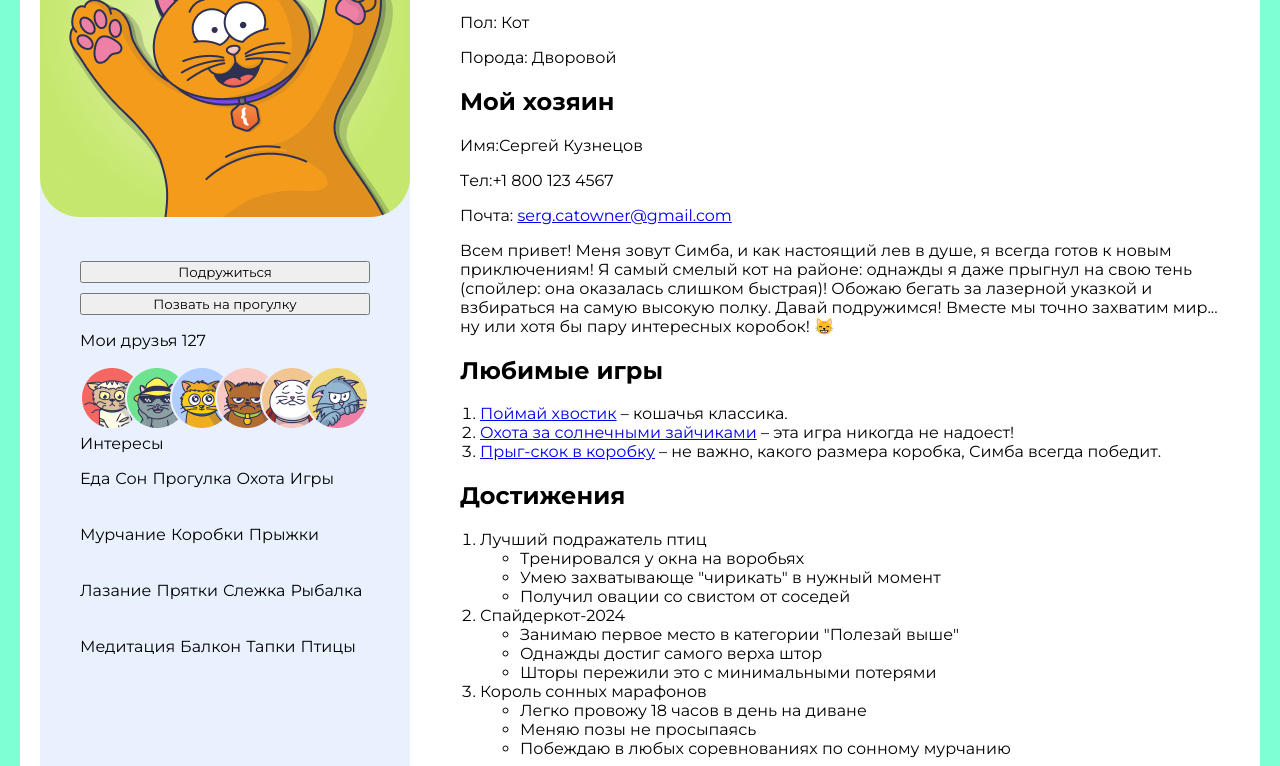
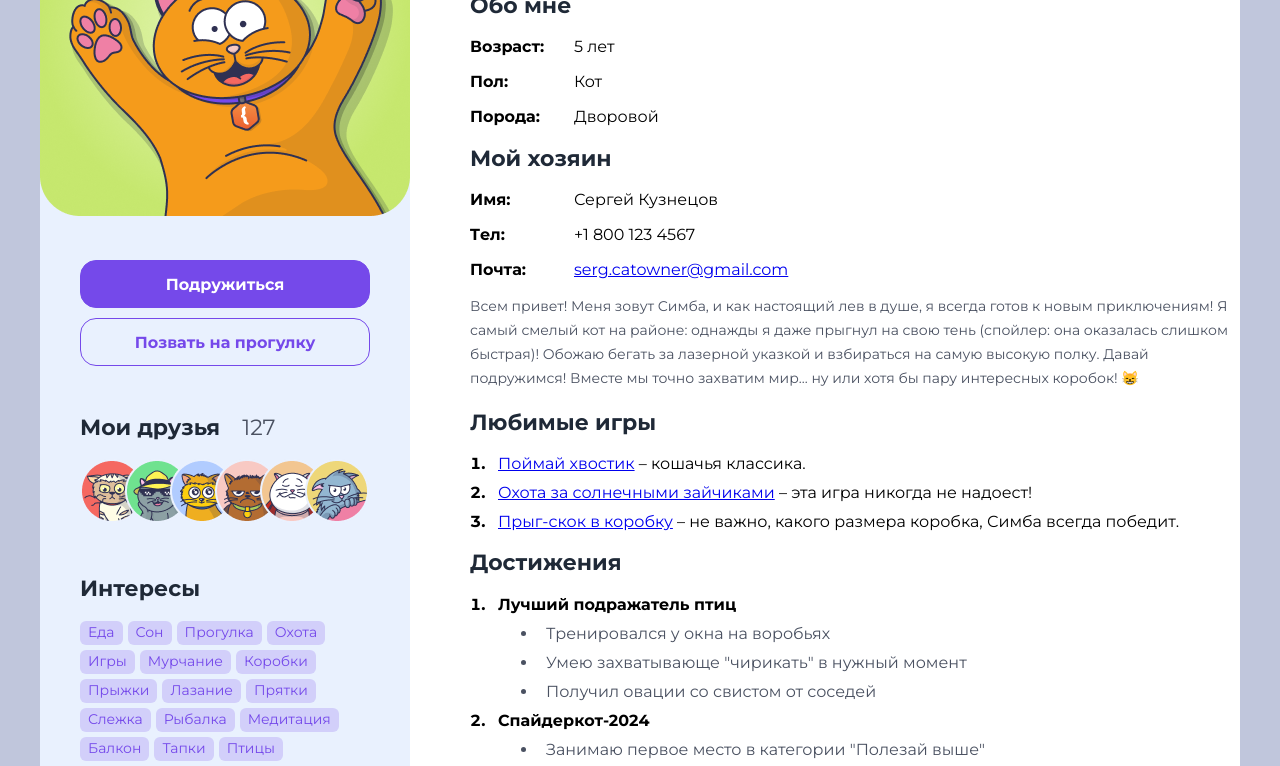
Before and after one commit to Atlant5000/Comp-practicum-37, a plain HTML site: page kproject/index.html in a window 1280 px wide. Shown: the part 181-947 px from the top of the page. Drawn offline with Linux system fonts and the light colour scheme.

Commit message:
Add files via upload

```diff
--- a/kproject/index.html
+++ b/kproject/index.html
@@ -7,7 +7,8 @@
     <link rel="stylesheet" href="style.css">
     <link rel="preconnect" href="https://fonts.googleapis.com">
     <link rel="preconnect" href="https://fonts.gstatic.com" crossorigin>
-<link href="https://fonts.googleapis.com/css2?family=Montserrat:ital,wght@0,100..900;1,100..900&display=swap" rel="stylesheet">
+    <link href="https://fonts.googleapis.com/css2?family=Montserrat:ital,wght@0,100..900;1,100..900&display=swap"
+        rel="stylesheet">
     <title>Social Media</title>
 </head>
 
@@ -15,59 +16,62 @@
     <div class="wrapper">
         <aside>
             <img src="./images/Profile_picture.png" alt="profile foto" />
-            <div class="aside-box" >
+            <div class="aside-box">
                 <div class="buttons-box">
                     <!--Блок с кноспками-->
-                    <button>Подружиться</button>
-                    <button>Позвать на прогулку</button>
+                    <button class="top-button">Подружиться</button>
+                    <button class="bot-button">Позвать на прогулку</button>
                 </div>
                 <!--Блок мои друзья-->
-                <div>
-                    <p>Мои друзья <span>127</span></p>
+                <div class="friends">
+                    <h2>Мои друзья <span class="followers-counter">127</span></h2>
                     <img src="./images/Profile_pictures.png" alt="friends image">
                 </div>
-                <div>Интересы</div>
+                <h2>Интересы</h2>
                 <div class="interest">
-                    <p>Еда</p>
-                    <p>Сон</p>
-                    <p>Прогулка</p>
-                    <p>Охота</p>
-                    <p>Игры</p>
-                    <p>Мурчание</p>
-                    <p>Коробки</p>
-                    <p>Прыжки</p>
-                    <p>Лазание</p>
-                    <p>Прятки</p>
-                    <p>Слежка</p>
-                    <p>Рыбалка</p>
-                    <p>Медитация</p>
-                    <p>Балкон</p>
-                    <p>Тапки</p>
-                    <p>Птицы</p>
+                    <p class="interest-items">Еда</p>
+                    <p class="interest-items">Сон</p>
+                    <p class="interest-items">Прогулка</p>
+                    <p class="interest-items">Охота</p>
+                    <p class="interest-items">Игры</p>
+                    <p class="interest-items">Мурчание</p>
+                    <p class="interest-items">Коробки</p>
+                    <p class="interest-items">Прыжки</p>
+                    <p class="interest-items">Лазание</p>
+                    <p class="interest-items">Прятки</p>
+                    <p class="interest-items">Слежка</p>
+                    <p class="interest-items">Рыбалка</p>
+                    <p class="interest-items">Медитация</p>
+                    <p class="interest-items">Балкон</p>
+                    <p class="interest-items">Тапки</p>
+                    <p class="interest-items">Птицы</p>
                 </div>
             </div>
         </aside>
         <main>
+            <div class="title-box">
                 <h1>Симба</h1>
+                <img src="./images/Check.png" alt="check">
+            </div>
             <h2>Обо мне</h2>
-            <div>
-                <p>Возраст: <span>5 лет</span></p>
-                <p>Пол: <span>Кот</span></p>
-                <p>Порода: <span>Дворовой</span></p>
+            <div class="info-box">
+                <p><b>Возраст:</b><span>5 лет</span></p>
+                <p><b>Пол:</b> <span>Кот</span></p>
+                <p><b>Порода:</b> <span>Дворовой</span></p>
             </div>
             <h2>Мой хозяин</h2>
-            <div>
-                <p>Имя:<span>Сергей Кузнецов</span></p>
-                <p>Tел:<span>+1 800 123 4567</span></p>
-                <p>Почта: <a href="serg.catowner@gmail.com">serg.catowner@gmail.com</a></p>
-                <p>
+            <div class="info-box">
+                <p><b>Имя:</b><span>Сергей Кузнецов</span></p>
+                <p><b>Tел:</b><span>+1 800 123 4567</span></p>
+                <p><b>Почта:</b> <a href="serg.catowner@gmail.com">serg.catowner@gmail.com</a></p>
+            </div>
+            <p class="text">
                 Всем привет! Меня зовут Симба, и как настоящий лев в душе, я всегда
                 готов к новым приключениям! Я самый смелый кот на районе: однажды я даже
                 прыгнул на свою тень (спойлер: она оказалась слишком быстрая)! Обожаю
                 бегать за лазерной указкой и взбираться на самую высокую полку. Давай
                 подружимся! Вместе мы точно захватим мир... ну или хотя бы пару интересных коробок! 😸
             </p>
-            </div>
             <h2>Любимые игры</h2>
             <ol>
                 <li>
@@ -85,25 +89,25 @@
             </ol>
             <h2>Достижения</h2>
             <ol>
-                <li>
+                <li class="list-item">
                     Лучший подражатель птиц
-                    <ul>
+                    <ul class="iner-list">
                         <li>Тренировался у окна на воробьях</li>
                         <li>Умею захватывающе "чирикать" в нужный момент</li>
                         <li>Получил овации со свистом от соседей</li>
                     </ul>
                 </li>
-                <li>
+                <li class="list-item">
                     Спайдеркот-2024
-                    <ul>
+                    <ul class="iner-list">
                         <li>Занимаю первое место в категории "Полезай выше"</li>
                         <li>Однажды достиг самого верха штор</li>
                         <li>Шторы пережили это с минимальными потерями</li>
                     </ul>
                 </li>
-                <li>
+                <li class="list-item">
                     Король сонных марафонов
-                    <ul>
+                    <ul class="iner-list">
                         <li>Легко провожу 18 часов в день на диване</li>
                         <li>Меняю позы не просыпаясь</li>
                         <li>Побеждаю в любых соревнованиях по сонному мурчанию</li>
@@ -111,7 +115,7 @@
                 </li>
             </ol>
             <h2>Любимое угощение</h2>
-            <p>Тунец в соусе "Delicious Kitty" </p>
+            <p>Тунец в соусе <b>"Delicious Kitty"</b> </p>
         </main>
     </div>
 </body>
--- a/kproject/style.css
+++ b/kproject/style.css
@@ -1,10 +1,12 @@
-*{
+* {
     font-family: "Montserrat", sans-serif;
-  font-optical-sizing: auto;
-  font-style: normal;
+    font-optical-sizing: auto;
+    font-style: normal;
 }
+
 body {
-    background-color: aquamarine;
+    background-color: #c0c6dc;
+    margin: 0px;
 }
 
 aside {
@@ -12,27 +14,87 @@ aside {
     width: 370px;
     background: rgba(224, 235, 254, 0.7);
 }
-ol{
+
+button {
+    border-radius: 16px;
+    padding: 14px 16px;
+    width: 290px;
+    height: 48px;
+    border: 1px solid #7549ea;
+    font-weight: 700;
+    font-size: 16px;
+}
+
+ol {
     padding: 0px;
     padding-left: 20px;
+
 }
+
+h1 {
+    margin: 0px;
+    font-weight: 700;
+    font-size: 45px;
+    line-height: 122%;
+    color: #1f2937;
+}
+
+h2 {
+    font-weight: 700;
+    font-size: 22px;
+    color: #1f2937;
+}
+
 .aside-box {
     padding: 40px;
 }
+
+.title-box {
+    display: flex;
+    align-items: center;
+    gap: 24px;
+    margin-top: 73px;
+}
+
+.followers-counter {
+    font-weight: 400;
+    font-size: 22px;
+    color: #4a5161;
+    padding-left: 16px;
+}
+
 .buttons-box {
     display: flex;
     flex-direction: column;
     gap: 10px;
+}
 
+.top-button {
+    background: #7549ea;
+    color: #fff;
 }
+
+.bot-button {
+    background: inherit;
+    color: #7549ea;
+}
+
+.friends {
+    margin: 48px 0;
+}
+
 .wrapper {
     border-radius: 40px;
     width: 1200px;
     background: #fff;
-    margin: 0 auto;
+    margin: 27px auto;
     display: flex;
-    padding: 20px;
-    gap: 50px;
+    gap: 60px;
+}
+
+.delicious {
+    font-weight: 700;
+    color: #1f2937;
 }
 
 .interest {
@@ -40,3 +102,56 @@ ol{
     gap: 5px;
     flex-wrap: wrap;
 }
+
+.interest-items {
+    border-radius: 6px;
+    padding: 0px 8px;
+    height: 24px;
+    background: rgba(117, 73, 234, 0.2);
+    font-weight: 400;
+    font-size: 14px;
+    line-height: 171%;
+    color: #7549ea;
+    margin: 0px;
+
+}
+
+.info-box>p {
+    display: flex;
+    gap: 24px;
+}
+
+.info-box>p>b {
+    width: 80px;
+}
+
+.text {
+    font-weight: 400;
+    font-size: 14px;
+    line-height: 171%;
+    color: #4a5161;
+}
+
+li {
+    padding-left: 8px;
+    margin-bottom: 10px;
+}
+
+
+li::marker {
+    font-weight: bold;
+}
+
+.list-item {
+    font-weight: bold;
+}
+
+.iner-list {
+    margin-top: 10px;
+    list-style-type: disc;
+}
+
+.iner-list>li {
+    font-weight: 400;
+    color: #4a5161;
+}
```
Also changed, not shown: kproject/images/Check.png (added). Lines whose indentation alone changed are shown as unchanged.
